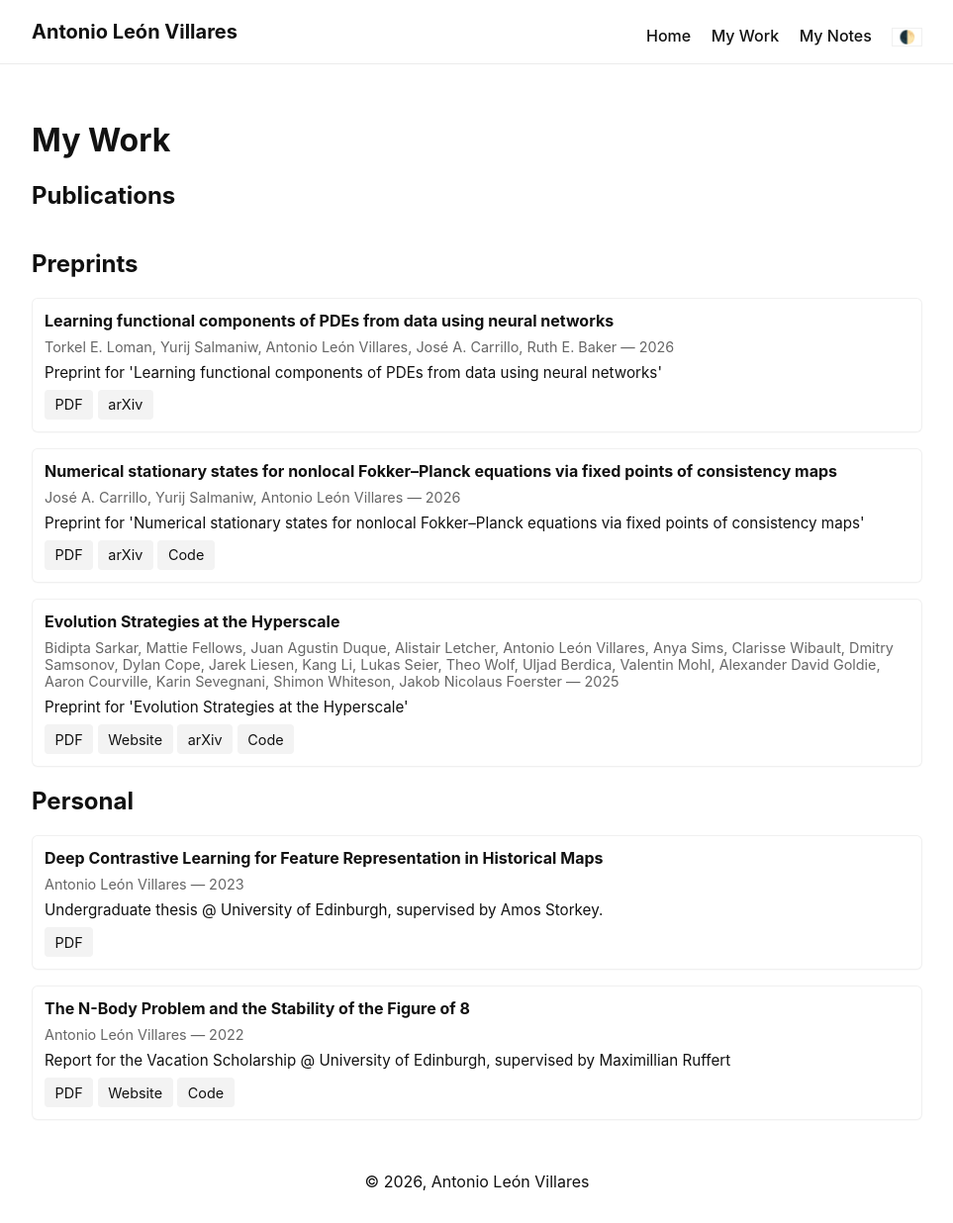
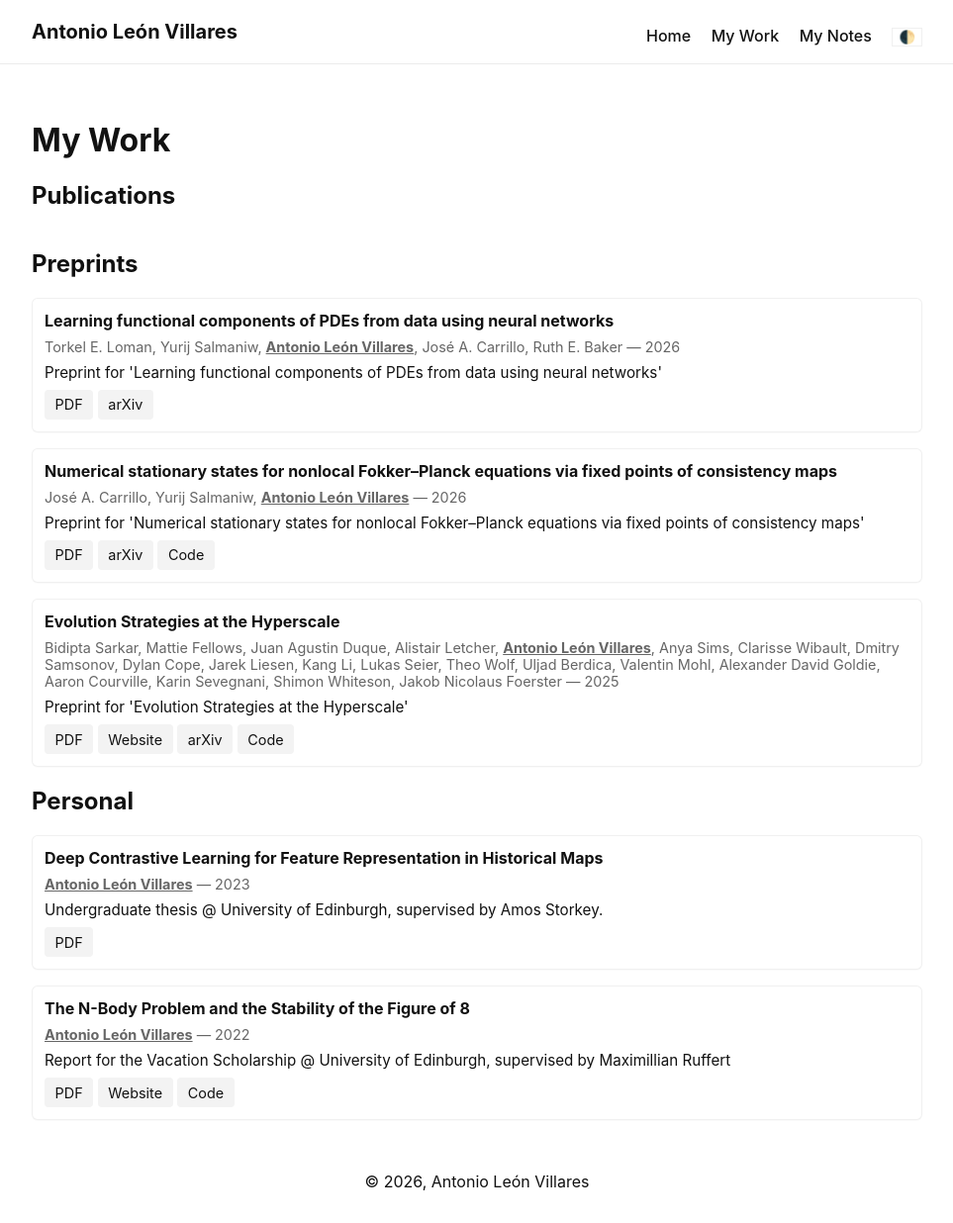
Before and after one commit to alv31415/alv31415.github.io, a Jekyll site: the page built from work.md, in a window 1280 px wide. Shown: the whole page at 99% size, without its empty margins (158-1121 px from the left). Built offline with Jekyll 4.4.1, drawn with Linux system fonts in a browser that asks for light colours.

Commit message:
Bolden name in preprints and publications

```diff
--- a/work.md
+++ b/work.md
@@ -11,7 +11,7 @@ title: My Work
 {% for p in site.data.publications %}
   <article class="paper" data-year="{{ p.year }}" data-type="publication">
     <h3>{{ p.title }}</h3>
-    <div class="meta">{{ p.authors }} — {{ p.year }}</div>
+    <div class="meta">{{ p.authors | replace: "Antonio León Villares", "<strong><u>Antonio León Villares</u></strong>" }} — {{ p.year }}</div>
     <p>{{ p.description }}</p>
     {% if p.pdf %}
       <a class="button" href="{{ p.pdf | relative_url }}" target="_blank" rel="noopener">PDF</a>
@@ -43,7 +43,7 @@ title: My Work
 {% for p in site.data.preprints %}
   <article class="paper" data-year="{{ p.year }}" data-type="preprint">
     <h3>{{ p.title }}</h3>
-    <div class="meta">{{ p.authors }} — {{ p.year }}</div>
+    <div class="meta">{{ p.authors | replace: "Antonio León Villares", "<strong><u>Antonio León Villares</u></strong>" }} — {{ p.year }}</div>
     <p>{{ p.description }}</p>
     {% if p.pdf %}
       <a class="button" href="{{ p.pdf | relative_url }}" target="_blank" rel="noopener">PDF</a>
@@ -75,7 +75,7 @@ title: My Work
 {% for p in site.data.personal %}
   <article class="paper" data-year="{{ p.year }}" data-type="personal">
     <h3>{{ p.title }}</h3>
-    <div class="meta">{{ p.authors }} — {{ p.year }}</div>
+    <div class="meta">{{ p.authors | replace: "Antonio León Villares", "<strong><u>Antonio León Villares</u></strong>" }} — {{ p.year }}</div>
     <p>{{ p.description }}</p>
     {% if p.pdf %}
       <a class="button" href="{{ p.pdf | relative_url }}" target="_blank" rel="noopener">PDF</a>
```
